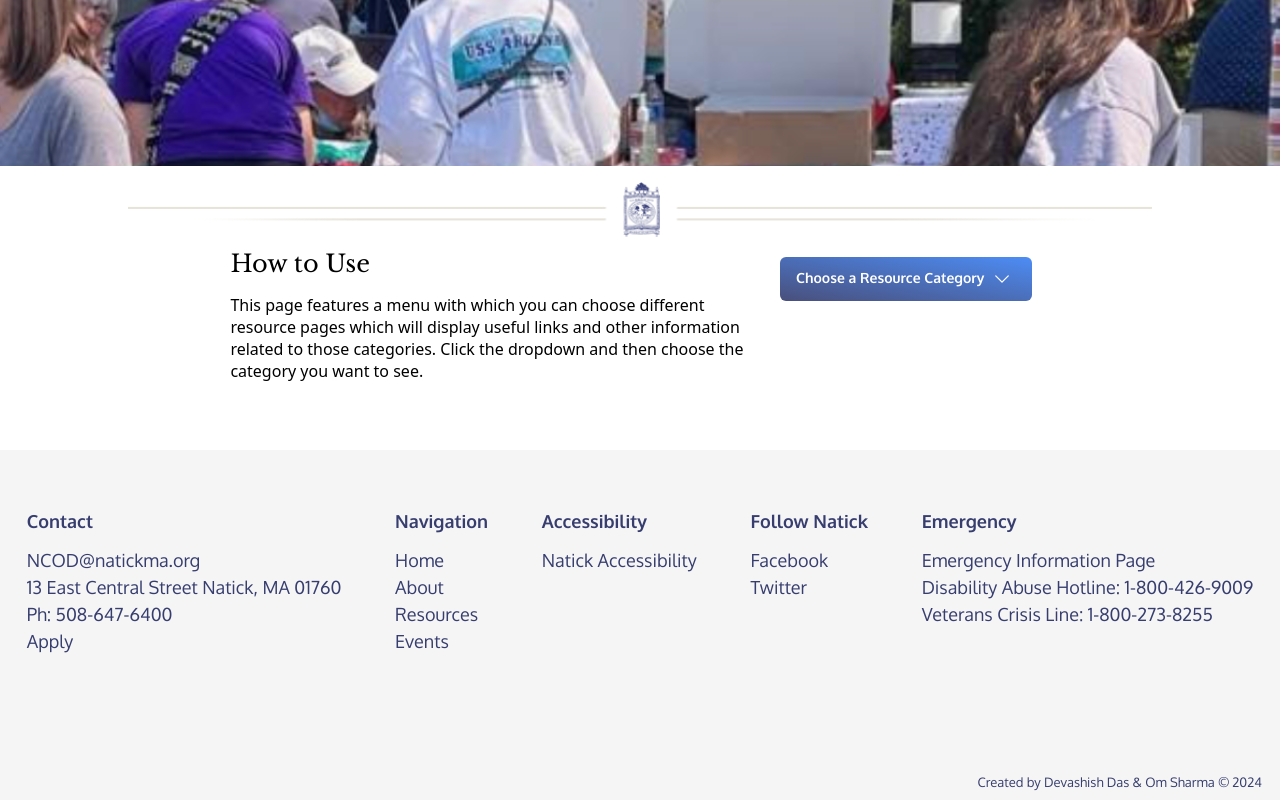
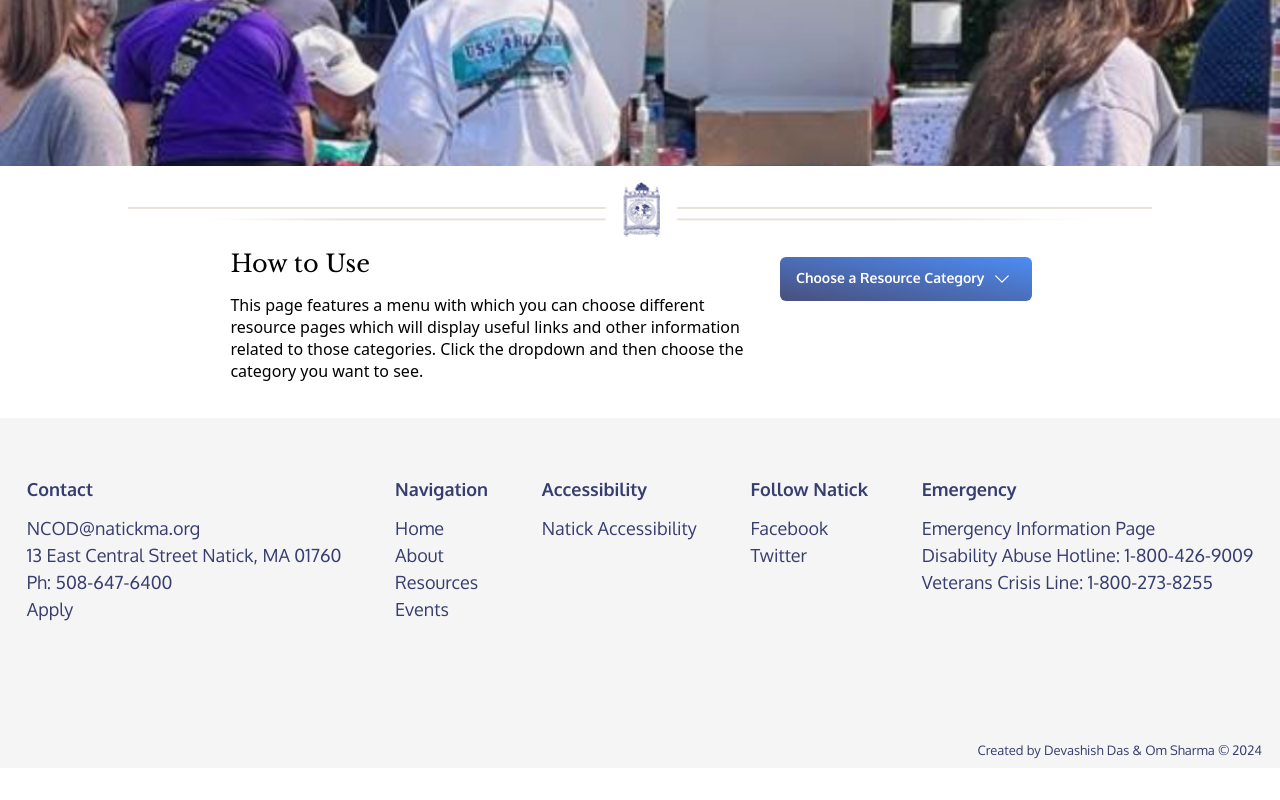
Before and after one commit to Aapuji/Natick-Disabilities-Website, a Next.js app: page /resources in a window 1280 px wide. Shown: the part 530-1330 px from the top of the page. After the commit the page ends 1298 px from the top, so only its background shows below. Built offline with nearby package versions, Linux system fonts and the light colour scheme.

Commit message:
Tried a change suggested by Liam

```diff
--- a/styles/Footer.module.css
+++ b/styles/Footer.module.css
@@ -74,6 +74,10 @@ a.inline:hover {
     min-height: 350px;
     height: fit-content;
     margin-top: 2rem;
+    /**/
+    display: flex;
+    flex-wrap: wrap;
+    margin: 0 auto;
 }
 
 #footerNav {
```
